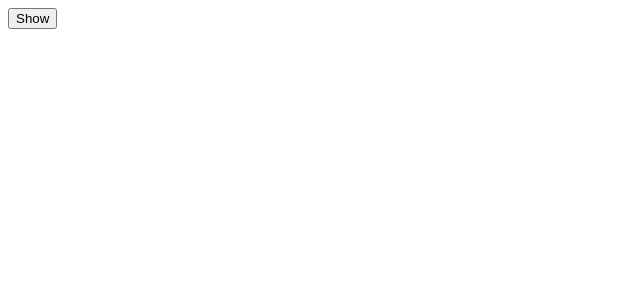
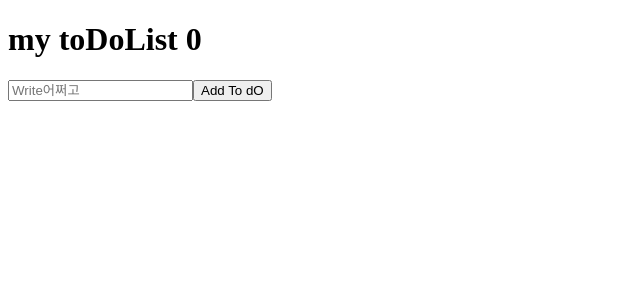
Before and after one commit to KodawonKK/react-project-movie, a React (Create React App) app: page / in a window 1280 px wide. Shown: the top 300 px of the page, without its empty margins (0-640 px from the left). Built offline with nearby package versions, Linux system fonts and the light colour scheme.

Commit message:
todoList part1

```diff
--- a/src/App.js
+++ b/src/App.js
@@ -1,26 +1,25 @@
 import { useState, useEffect } from "react";
 
-function Hello() {
-  useEffect(() => {
-    console.log("hi");
-    return () => console.log("bye");
-  }, []);
-  useEffect(function () {
-    console.log("hi");
-    return function () {
-      console.log("bye:");
-    };
-  }, []);
-  return <h1>Hello</h1>;
-}
-
 function App() {
-  const [showing, setShowing] = useState(false);
-  const onClick = () => setShowing((prev) => !prev);
+  const [toDo, setToDo] = useState("");
+  const [toDos, setToDos] = useState([]);
+  const onChange = (event) => setToDo(event.target.value);
+  const onSubmit = (event) => {
+    event.preventDefault();
+    if (toDo === "") {
+      return;
+    }
+    setToDo("");
+    setToDos((currentArray) => [toDo, ...currentArray]);
+  };
+  console.log(toDos);
   return (
     <div>
-      {showing ? <Hello /> : null}
-      <button onClick={onClick}>{showing ? "Hide" : "Show"}</button>
+      <h1>my toDoList {toDos.length}</h1>
+      <form>
+        <input onChange={onChange} value={toDo} type="text" placeholder="Write어쩌고 " />
+        <button onClick={onSubmit}>Add To dO</button>
+      </form>
     </div>
   );
 }
```
